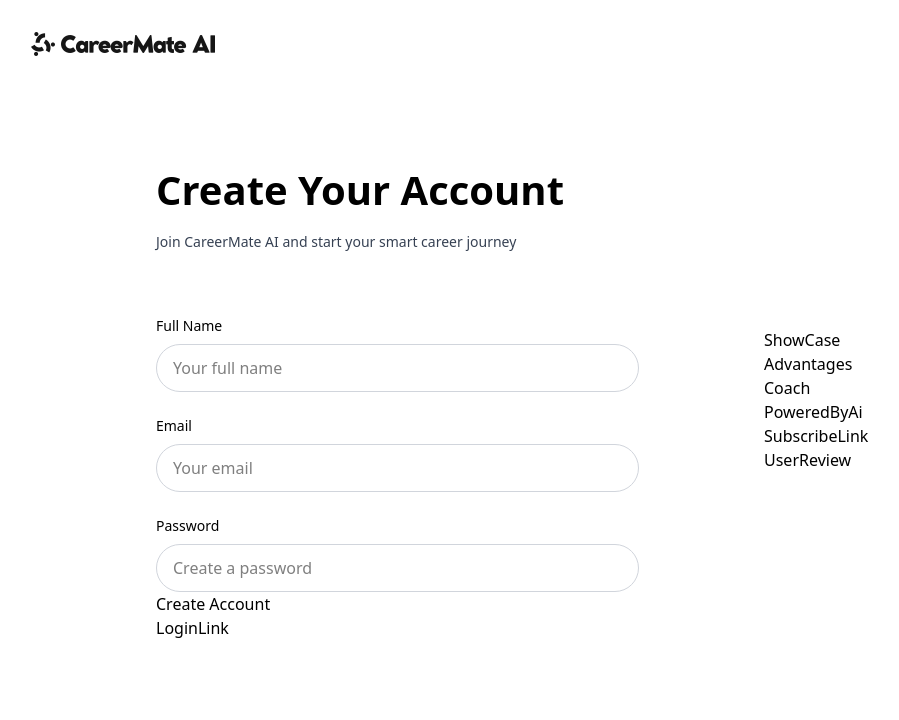
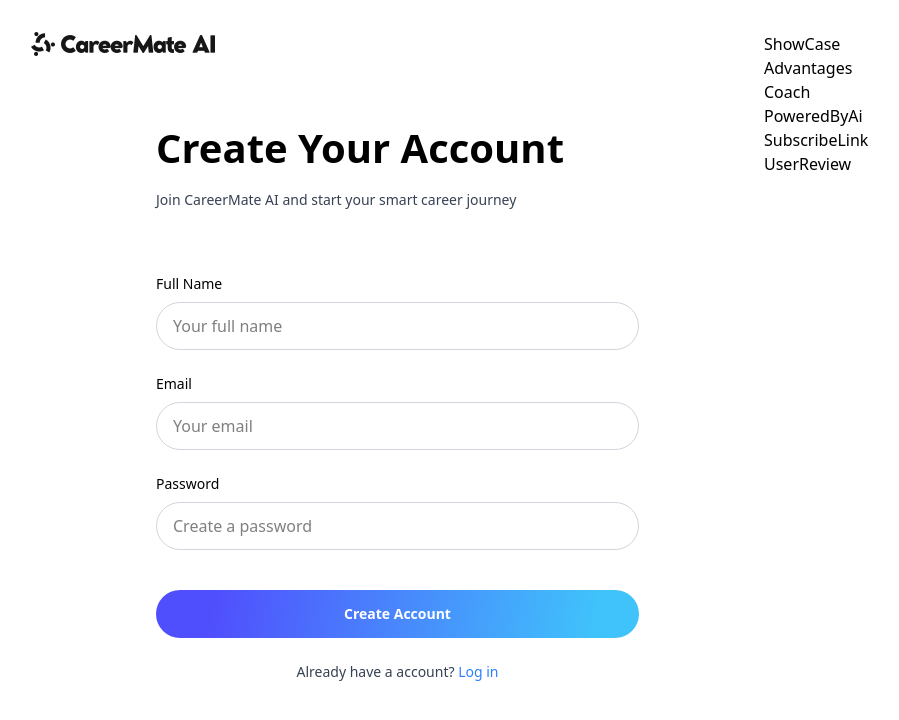
Before and after one commit to xblstella-blink/careermate-ai, a Next.js app: page / in a window 1280 px wide. Shown: the top 720 px of the page, without its empty margins (1-900 px from the left). Built offline with nearby package versions, Linux system fonts and the light colour scheme.

Commit message:
feat:complete form stactic

```diff
--- a/src/app/components/SignUp/components/Form/Form.jsx
+++ b/src/app/components/SignUp/components/Form/Form.jsx
@@ -14,8 +14,12 @@ const Form = () => (
       <Field label="Email" placeholder="Your email" type="email" />
       <Field label="Password" placeholder="Create a password" type="password" />
     </div>
-    <Button />
-    <LoginLink />
+    <div className="mt-10">
+      <Button>Create Account</Button>
+    </div>
+    <div>
+      <LoginLink />
+    </div>
   </form>
 );
 export default Form;
--- a/src/app/components/SignUp/components/Form/components/Button/Button.jsx
+++ b/src/app/components/SignUp/components/Form/components/Button/Button.jsx
@@ -1,2 +1,6 @@
-const Button = () => <button>Create Account</button>;
+const Button = ({ children }) => (
+  <button className="h-12 w-full rounded-3xl bg-[linear-gradient(98deg,_#504ffd_12%,_#40c3fb_91%)] hover:brightness-90 transition-all text-white text-sm font-bold ">
+    {children}
+  </button>
+);
 export default Button;
--- a/src/app/components/SignUp/components/Form/components/LoginLink/LoginLink.jsx
+++ b/src/app/components/SignUp/components/Form/components/LoginLink/LoginLink.jsx
@@ -1,3 +1,8 @@
-const LoginLink = () => <div>LoginLink</div>;
+const LoginLink = () => (
+  <p className="mt-6 text-center text-sm">
+    <span className="text-gray-700">Already have a account? </span>
+    <span className="text-blue-500">Log in</span>
+  </p>
+);
 
 export default LoginLink;
--- a/src/app/components/SignUp/components/ShowCase/ShowCase.jsx
+++ b/src/app/components/SignUp/components/ShowCase/ShowCase.jsx
@@ -3,7 +3,7 @@ import SubscribeLink from "./SubscribeLink";
 import UserReview from "./UserReview";
 
 const ShowCase = () => (
-  <div className="my-auto">
+  <div>
     <div>ShowCase</div>
     <Advantages />
     <SubscribeLink />
```
Also changed, not shown: src/app/components/SignUp/components/ShowCase/components/Advantages/components/Card/Card.jsx (added), src/app/components/SignUp/components/ShowCase/components/Advantages/components/Card/index.js (added).
